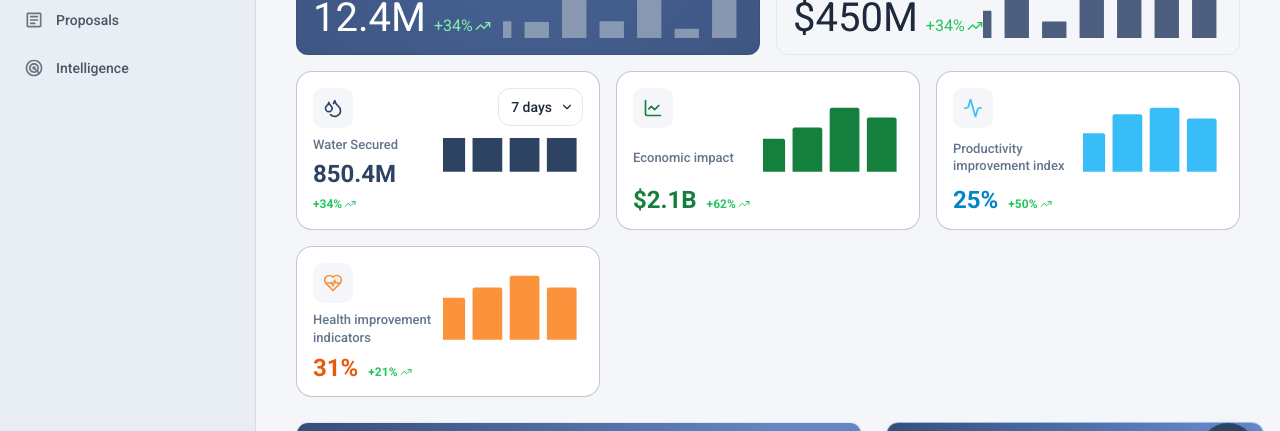
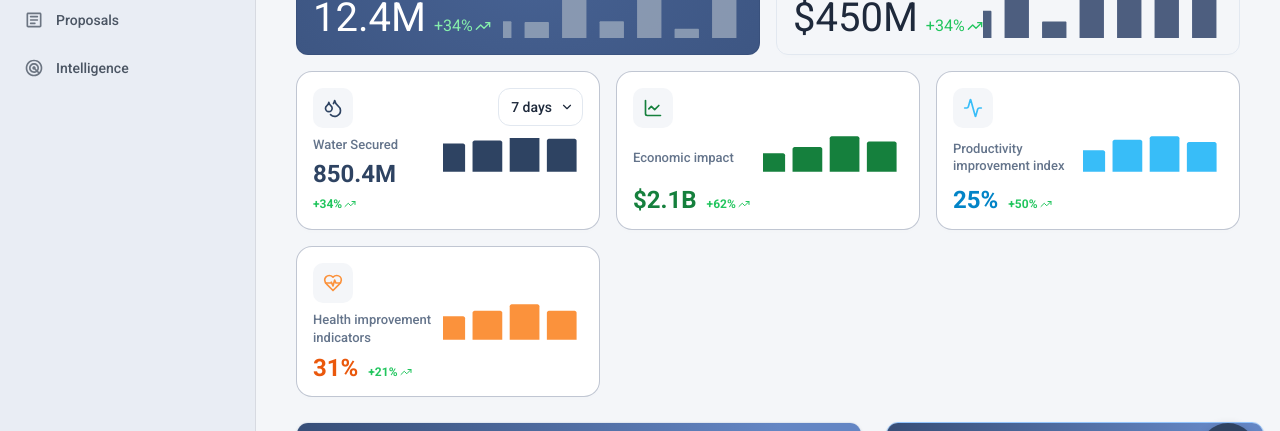
Before and after one commit to sg-ujjwal/nextjs-dashboard, a Next.js app: page / in a window 1280 px wide. Shown: the part 297-728 px from the top of the page. Built offline with nearby package versions, Linux system fonts and the light colour scheme; what @mui/material-nextjs would draw is missing.

Commit message:
feat: add KPICard component to display KPI metrics with primary and secondary views, including dynamic sparkline charts.

```diff
--- a/src/widgets/kpi-card/kpi-card.tsx
+++ b/src/widgets/kpi-card/kpi-card.tsx
@@ -14,7 +14,7 @@ const SparklineChart = dynamic(() => import("@/widgets/sparkline-chart"), {
 });
 
 const CHART_HEIGHT_PRIMARY = 110;
-const CHART_HEIGHT_SECONDARY = 110;
+const CHART_HEIGHT_SECONDARY = 80;
 
 export type KPICardProps = {
   metric: KPIMetric;
```
